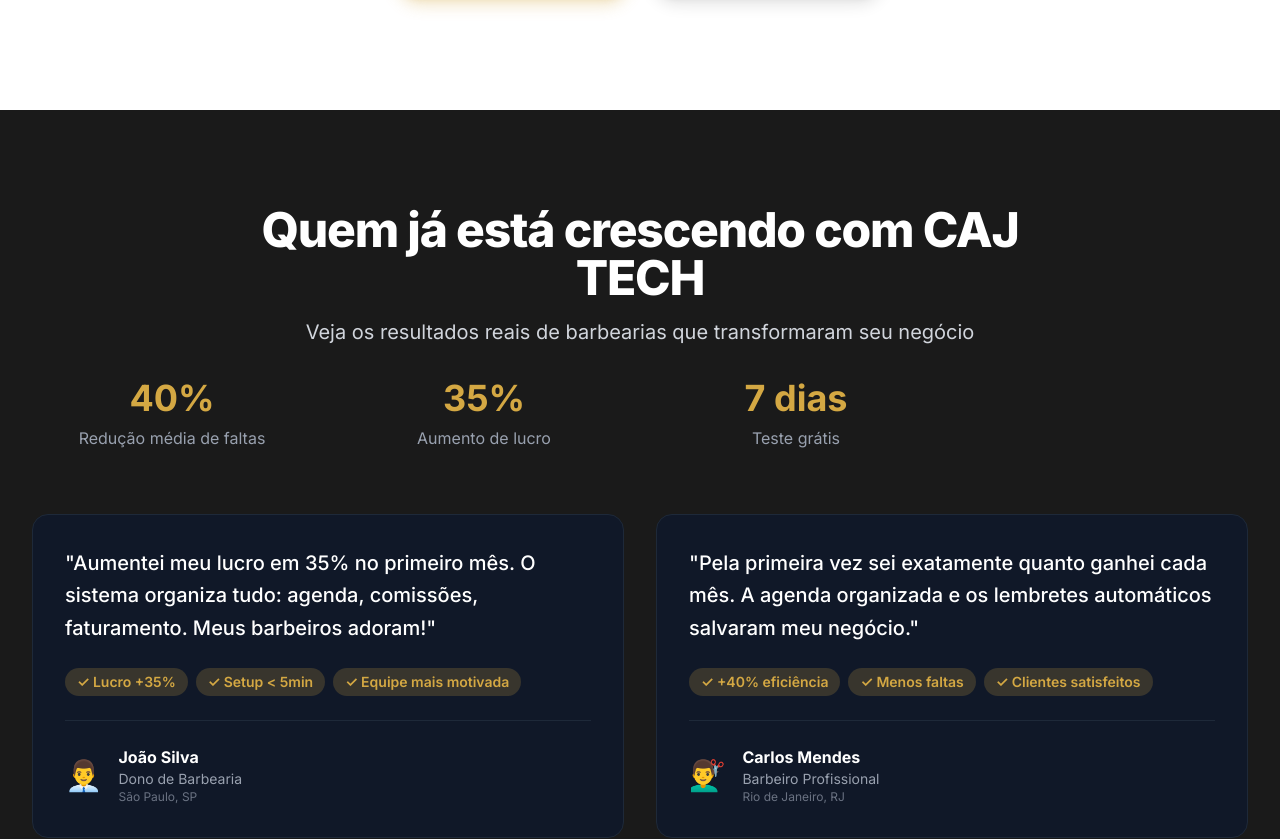
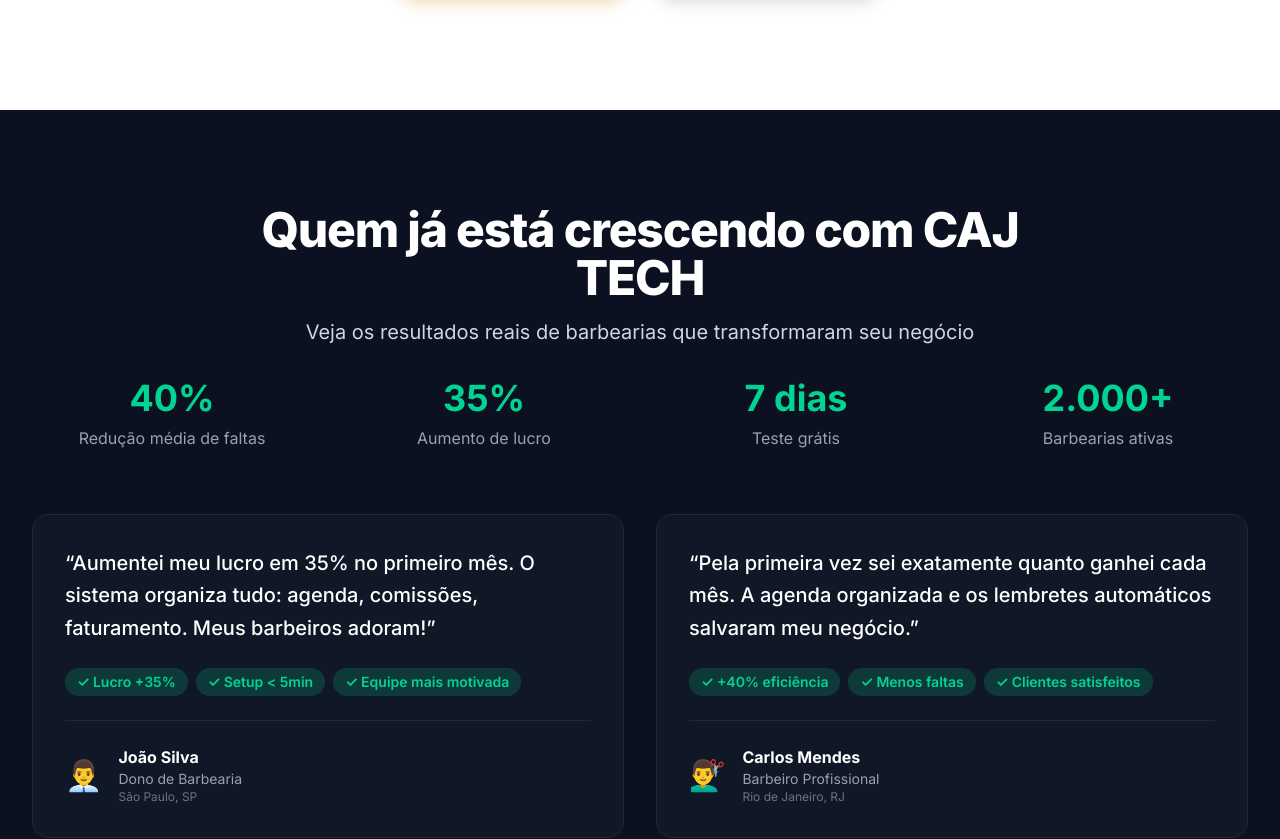
Before and after one commit to SASAKIlee/site-vitrine, a Next.js app: page / in a window 1280 px wide. Shown: the part 9239-10078 px from the top of the page. Built offline with nearby package versions, Linux system fonts and the light colour scheme; no server answers.

Commit message:
atualizando...

```diff
--- a/src/components/DepoimentosAvancado.tsx
+++ b/src/components/DepoimentosAvancado.tsx
@@ -7,7 +7,8 @@
       role: 'Dono de Barbearia',
       location: 'São Paulo, SP',
       avatar: '👨‍💼',
-      quote: 'Aumentei meu lucro em 35% no primeiro mês. O sistema organiza tudo: agenda, comissões, faturamento. Meus barbeiros adoram!',
+      quote:
+        'Aumentei meu lucro em 35% no primeiro mês. O sistema organiza tudo: agenda, comissões, faturamento. Meus barbeiros adoram!',
       metrics: ['Lucro +35%', 'Setup < 5min', 'Equipe mais motivada'],
     },
     {
@@ -15,7 +16,8 @@
       role: 'Barbeiro Profissional',
       location: 'Rio de Janeiro, RJ',
       avatar: '💇‍♂️',
-      quote: 'Pela primeira vez sei exatamente quanto ganhei cada mês. A agenda organizada e os lembretes automáticos salvaram meu negócio.',
+      quote:
+        'Pela primeira vez sei exatamente quanto ganhei cada mês. A agenda organizada e os lembretes automáticos salvaram meu negócio.',
       metrics: ['+40% eficiência', 'Menos faltas', 'Clientes satisfeitos'],
     },
     {
@@ -23,7 +25,8 @@
       role: 'Gerente de Rede',
       location: 'Belo Horizonte, MG',
       avatar: '👩‍💼',
-      quote: 'Gerencio 3 unidades com um clique. Os relatórios me dão insights que não tinha antes. Investimento que se paga sozinho.',
+      quote:
+        'Gerencio 3 unidades com um clique. Os relatórios me dão insights que não tinha antes. Investimento que se paga sozinho.',
       metrics: ['3 unidades centralizadas', 'Dados em tempo real', 'ROI positivo'],
     },
     {
@@ -31,7 +34,8 @@
       role: 'Dono de Barbearia',
       location: 'Curitiba, PR',
       avatar: '👨‍💼',
-      quote: 'Meus clientes agora marcam sozinhos pelo link. Saí do WhatsApp e ganhei 10 horas por semana. Escala sem estresse.',
+      quote:
+        'Meus clientes agora marcam sozinhos pelo link. Saí do WhatsApp e ganhei 10 horas por semana. Escala sem estresse.',
       metrics: ['10h livres/semana', '50+ clientes automáticos', 'Sem dores de cabeça'],
     },
   ];
@@ -40,11 +44,13 @@
     { value: '40%', label: 'Redução média de faltas' },
     { value: '35%', label: 'Aumento de lucro' },
     { value: '7 dias', label: 'Teste grátis' },
+    { value: '2.000+', label: 'Barbearias ativas' }, // ← adicionada 4ª stat
   ];
 
   return (
-    <section className="py-16 lg:py-24 bg-primary-dark">
+    <section className="py-16 lg:py-24 bg-[#0B1120]">
       <div className="max-w-7xl mx-auto px-4 sm:px-6 lg:px-8">
+        {/* Header */}
         <div className="text-center max-w-3xl mx-auto mb-4 lg:mb-8">
           <h2 className="text-3xl sm:text-4xl lg:text-5xl font-extrabold text-white tracking-tight">
             Quem já está crescendo com CAJ TECH
@@ -54,30 +60,36 @@
           </p>
         </div>
 
+        {/* Stats — agora com 4 itens, grid fica equilibrado */}
         <div className="grid grid-cols-2 lg:grid-cols-4 gap-4 lg:gap-8 mb-12 lg:mb-16">
           {stats.map((stat, index) => (
             <div key={index} className="text-center">
-              <p className="text-3xl lg:text-4xl font-bold text-primary">{stat.value}</p>
-              <p className="text-sm lg:text-base text-gray-400 mt-2">{stat.label}</p>
+              <p className="text-3xl lg:text-4xl font-bold text-emerald-400">
+                {stat.value}
+              </p>
+              <p className="text-sm lg:text-base text-gray-400 mt-2">
+                {stat.label}
+              </p>
             </div>
           ))}
         </div>
 
+        {/* Testimonials */}
         <div className="grid md:grid-cols-2 gap-6 lg:gap-8">
           {testimonials.map((testimonial, index) => (
             <div
               key={index}
-              className="bg-gray-900 border border-gray-800 rounded-xl lg:rounded-2xl p-6 lg:p-8 hover:border-primary/30 hover:shadow-xl hover:shadow-primary/10 transition-all duration-300"
+              className="bg-gray-900 border border-gray-800 rounded-xl lg:rounded-2xl p-6 lg:p-8 hover:border-emerald-500/30 hover:shadow-xl hover:shadow-emerald-500/10 transition-all duration-300"
             >
               <p className="text-white text-lg lg:text-xl leading-relaxed mb-6 font-medium">
-                "{testimonial.quote}"
+                &ldquo;{testimonial.quote}&rdquo;
               </p>
 
               <div className="flex flex-wrap gap-2 mb-6">
                 {testimonial.metrics.map((metric, i) => (
                   <span
                     key={i}
-                    className="inline-block bg-primary/20 text-primary px-3 py-1 rounded-full text-xs lg:text-sm font-semibold"
+                    className="inline-block bg-emerald-500/20 text-emerald-400 px-3 py-1 rounded-full text-xs lg:text-sm font-semibold"
                   >
                     ✓ {metric}
                   </span>
@@ -89,18 +101,21 @@
                 <div>
                   <p className="font-bold text-white">{testimonial.name}</p>
                   <p className="text-sm text-gray-400">{testimonial.role}</p>
-                  <p className="text-xs text-gray-500">{testimonial.location}</p>
+                  <p className="text-xs text-gray-500">
+                    {testimonial.location}
+                  </p>
                 </div>
               </div>
             </div>
           ))}
         </div>
 
+        {/* CTA */}
         <div className="mt-12 lg:mt-16 text-center">
           <p className="text-gray-300 mb-6 text-lg">
             Quer sua barbearia nessa lista de sucesso?
           </p>
-          <button className="inline-block bg-primary hover:bg-primary/90 text-primary-dark font-bold px-10 py-3.5 rounded-lg shadow-lg shadow-primary/30 hover:shadow-lg hover:shadow-primary/40 transition-all duration-300 hover:-translate-y-1">
+          <button className="inline-block bg-emerald-500 hover:bg-emerald-400 text-gray-900 font-bold px-10 py-3.5 rounded-lg shadow-lg shadow-emerald-500/30 hover:shadow-emerald-400/40 transition-all duration-300 hover:-translate-y-1">
             Começar Teste Grátis de 7 Dias
           </button>
         </div>
```
